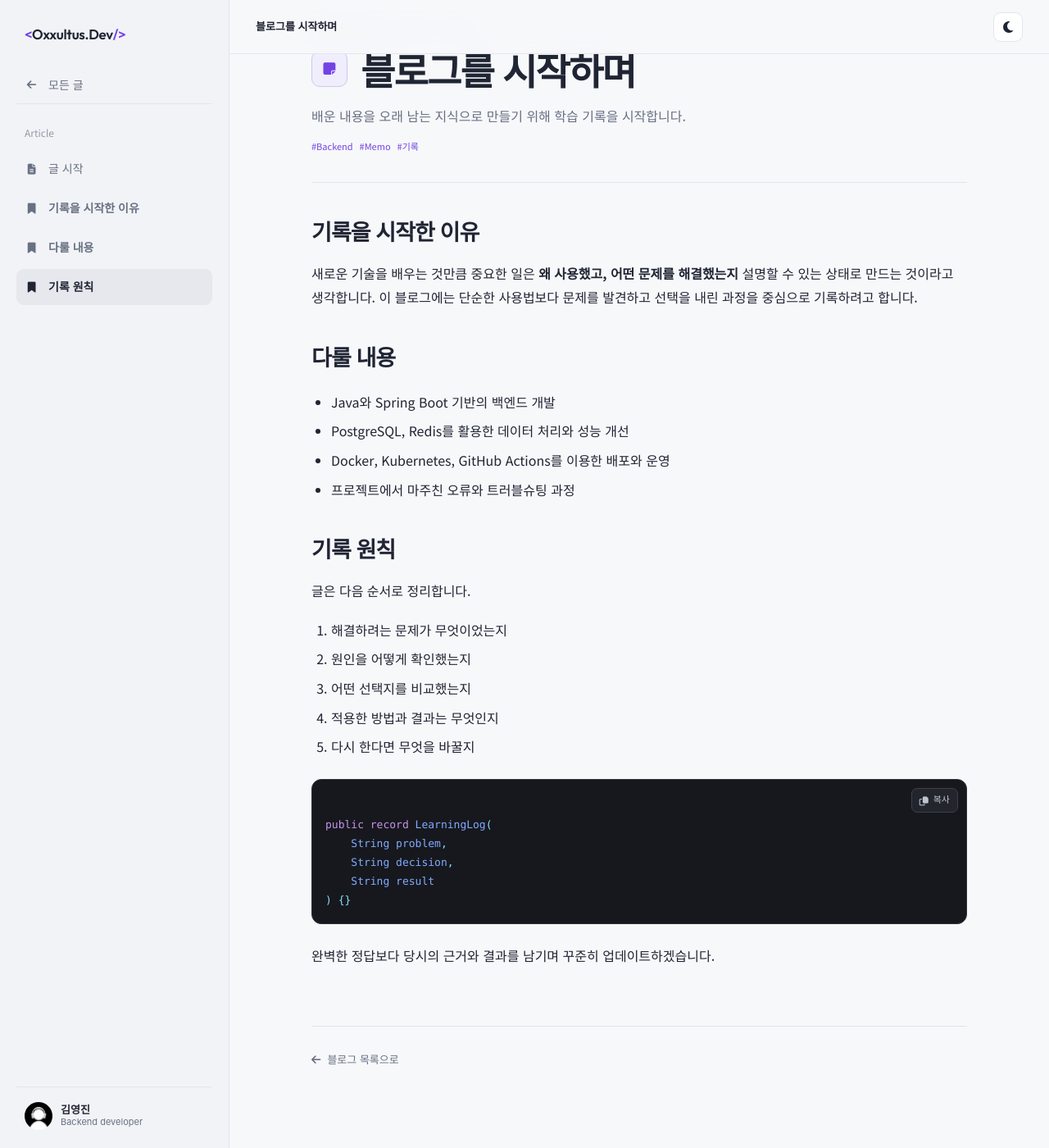
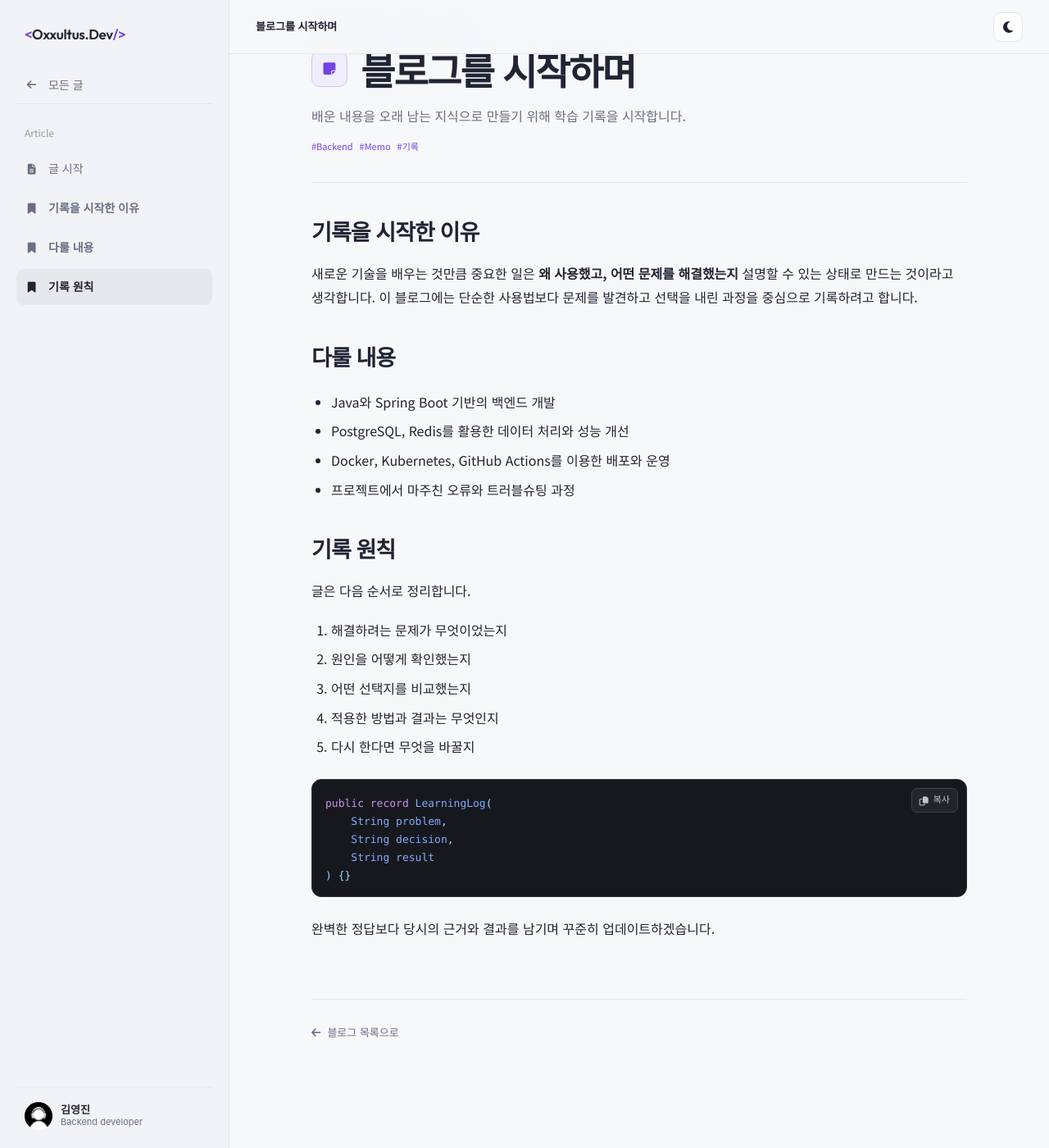
Before and after one commit to oxxultus/resume, a Jekyll site: the page built from _posts/2026-07-10-blog-start.md, in a window 1280 px wide and 1400 px high, scrolled down 108 px. Shown: the whole window at 82% size. Built offline with Jekyll 4.4.1, drawn with Linux system fonts in a browser that asks for light colours.

Commit message:
Tighten code block spacing

```diff
--- a/_layouts/post.html
+++ b/_layouts/post.html
@@ -11,7 +11,7 @@
     <link rel="preconnect" href="https://fonts.gstatic.com" crossorigin>
     <link href="https://fonts.googleapis.com/css2?family=Noto+Sans+KR:wght@300;400;500;700;900&family=Outfit:wght@300;400;600;800&display=swap" rel="stylesheet">
     <link rel="stylesheet" href="https://cdnjs.cloudflare.com/ajax/libs/font-awesome/6.4.0/css/all.min.css">
-    <link rel="stylesheet" href="{{ '/blog.css?v=20260711-4' | relative_url }}">
+    <link rel="stylesheet" href="{{ '/blog.css?v=20260711-5' | relative_url }}">
 </head>
 <body>
     <aside class="blog-sidebar">
--- a/blog.css
+++ b/blog.css
@@ -106,7 +106,8 @@ button { font: inherit; }
 .article-body th, .article-body td { min-width: 130px; padding: 11px 13px; border: 1px solid var(--line); text-align: left; vertical-align: top; }
 .article-body th { background: var(--surface-soft); color: var(--text); font-weight: 650; white-space: nowrap; }
 .article-body td { background: var(--surface); color: var(--muted); }
-.article-body pre { position: relative; overflow-x: auto; margin: 24px 0; padding: 44px 16px 16px; border: 1px solid #30323a; border-radius: 12px; background: #16181d; color: #eef0f4; font-size: 13px; line-height: 1.7; }
+.article-body pre { position: relative; overflow-x: auto; margin: 24px 0; padding: 18px 16px 14px; border: 1px solid #30323a; border-radius: 12px; background: #16181d; color: #eef0f4; font-size: 13px; line-height: 1.7; }
+.article-body pre > code { display: block; min-width: max-content; padding-right: 72px; }
 .code-copy-button { position: absolute; top: 10px; right: 10px; display: inline-flex; align-items: center; gap: 6px; min-height: 30px; padding: 5px 9px; border: 1px solid #3d404a; border-radius: 7px; background: #22252c; color: #bfc4cf; font-size: 11px; cursor: pointer; }
 .code-copy-button:hover, .code-copy-button:focus-visible { border-color: #626875; color: #fff; outline: none; }
 .code-copy-button.copied { color: #c3e88d; }
--- a/blog/index.html
+++ b/blog/index.html
@@ -15,7 +15,7 @@ permalink: /blog/
     <link rel="preconnect" href="https://fonts.gstatic.com" crossorigin>
     <link href="https://fonts.googleapis.com/css2?family=Noto+Sans+KR:wght@300;400;500;700;900&family=Outfit:wght@300;400;600;800&display=swap" rel="stylesheet">
     <link rel="stylesheet" href="https://cdnjs.cloudflare.com/ajax/libs/font-awesome/6.4.0/css/all.min.css">
-    <link rel="stylesheet" href="{{ '/blog.css?v=20260711-4' | relative_url }}">
+    <link rel="stylesheet" href="{{ '/blog.css?v=20260711-5' | relative_url }}">
 </head>
 <body>
     <aside class="blog-sidebar">
```
